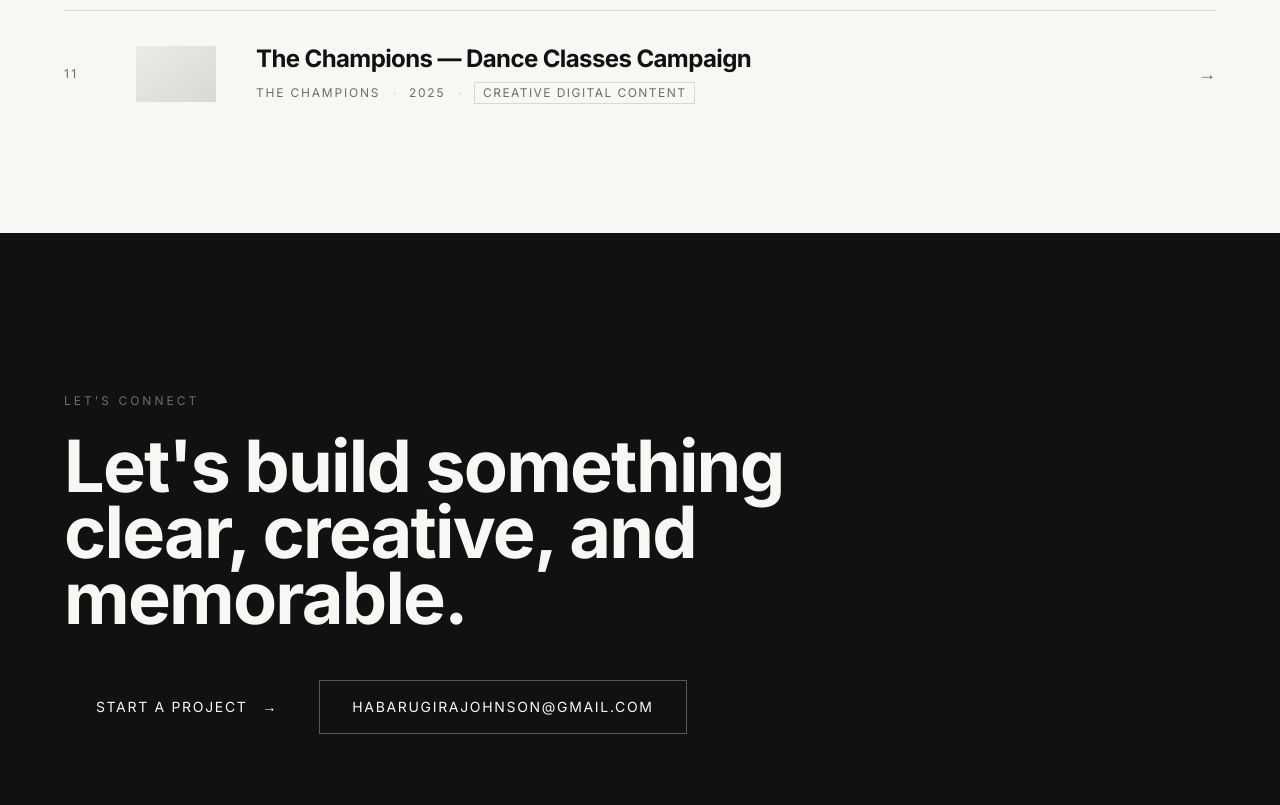
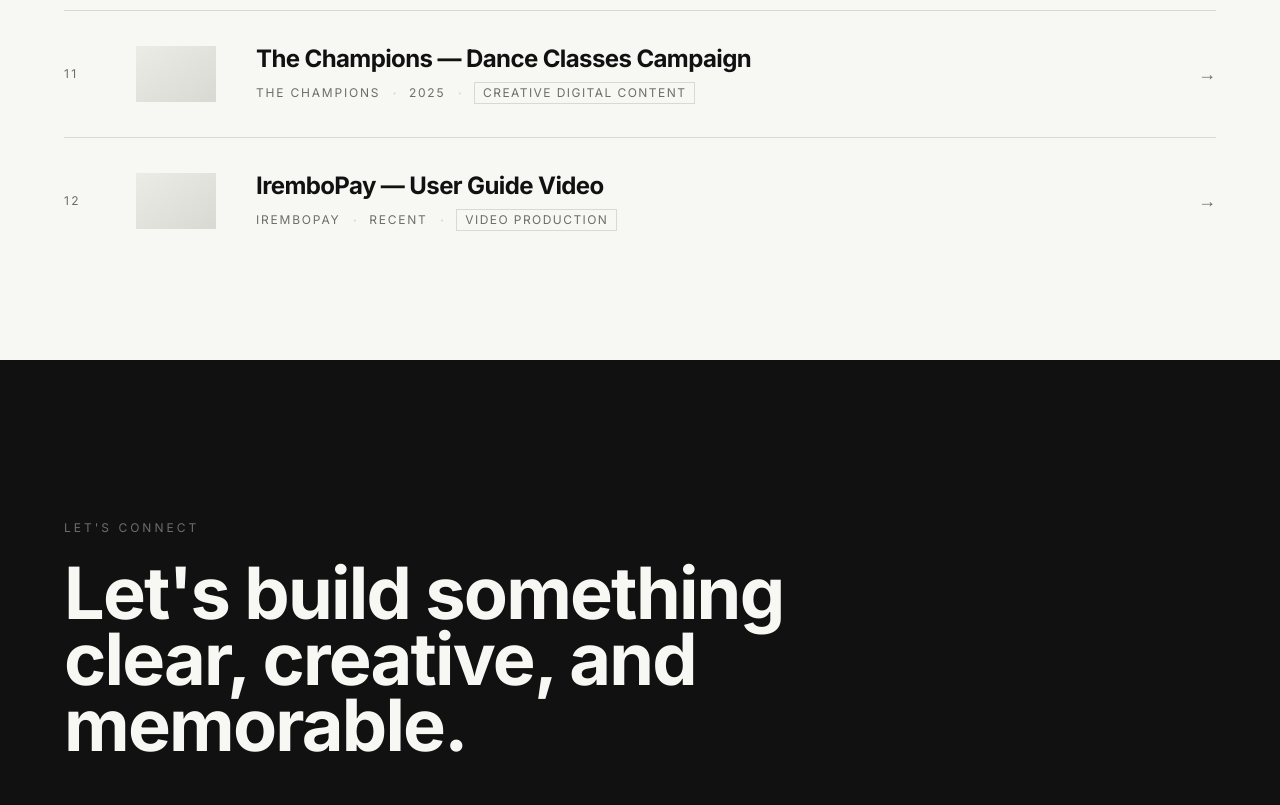
Before and after one commit to johnsonhabarugira/Portfolio, a Next.js app: page /work in a window 1280 px wide. Shown: the part 1980-2785 px from the top of the page. Built offline with nearby package versions, Linux system fonts and the light colour scheme.

Commit message:
Add IremboPay user guide project

```diff
--- a/src/app/work/[slug]/page.tsx
+++ b/src/app/work/[slug]/page.tsx
@@ -105,7 +105,7 @@ export default async function CaseStudyPage({ params }: Props) {
             <div className="relative aspect-video overflow-hidden bg-[var(--foreground)]">
               <iframe
                 src={project.videoEmbedUrl}
-                title="Inclusion in Motion | Fitness Point Rwanda Breaking Barriers Through Fitness"
+                title={`${project.title} video`}
                 className="absolute inset-0 h-full w-full"
                 allow="autoplay; fullscreen; picture-in-picture; clipboard-write; encrypted-media; web-share"
                 referrerPolicy="strict-origin-when-cross-origin"
--- a/src/data/projects.ts
+++ b/src/data/projects.ts
@@ -363,8 +363,39 @@ export const projects: Project[] = [
       "Improved the clarity of class communication online",
       "Strengthened the visual presence of The Champions on social media",
     ],
+    nextProject: "irembopay-user-guide",
+    prevProject: "sine-coffee",
+    featured: true,
+  },
+  {
+    title: "IremboPay — User Guide Video",
+    slug: "irembopay-user-guide",
+    year: "Recent",
+    client: "IremboPay",
+    category: "Video Production",
+    role: "Video Content Creator",
+    disciplines: [
+      "User guide video",
+      "Instructional content",
+      "Video production",
+    ],
+    coverImage: "/og-image.jpg",
+    videoEmbedUrl:
+      "https://player.vimeo.com/video/1197728390?badge=0&autopause=0&player_id=0&app_id=58479",
+    galleryImages: [],
+    intro:
+      "Created a clear how-to user guide video for IremboPay, focused on making the payment journey easier to follow.",
+    challenge:
+      "IremboPay needed a simple instructional video that could explain the user journey in an accessible format.",
+    solution:
+      "Produced a focused user guide video that presents the process in a clear, practical sequence.",
+    results: [
+      "Delivered a practical IremboPay user guide video",
+      "Presented the payment journey in a clear instructional format",
+      "Created accessible video content for users",
+    ],
     nextProject: null,
-    prevProject: "sine-coffee",
+    prevProject: "the-champions",
     featured: true,
   },
 ];
```
